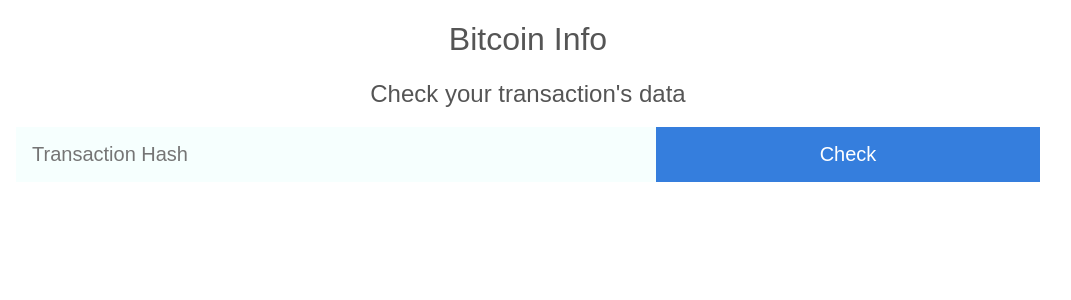
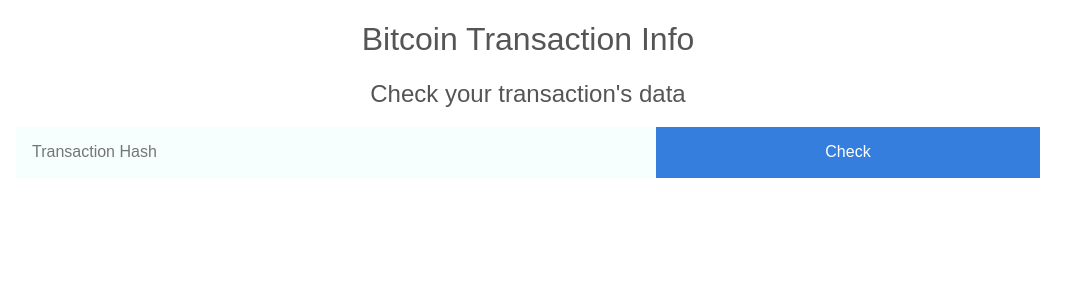
Before and after one commit to dominikazaleska/bitcoin-info, a React (Create React App) app: page / in a window 1280 px wide. Shown: the top 300 px of the page, without its empty margins (112-1183 px from the left). Built offline with nearby package versions, Linux system fonts and the light colour scheme.

Commit message:
favicon change, new titles

```diff
--- a/package.json
+++ b/package.json
@@ -6,6 +6,7 @@
     "react": "^16.3.2",
     "react-dom": "^16.3.2",
     "react-scripts": "1.1.4",
+    "react-vis": "^1.9.2",
     "tachyons": "^4.9.1"
   },
   "scripts": {
--- a/public/index.html
+++ b/public/index.html
@@ -19,7 +19,7 @@
       work correctly both with client-side routing and a non-root public URL.
       Learn how to configure a non-root public URL by running `npm run build`.
     -->
-    <title>React App</title>
+    <title>Bitcoin transaction Info</title>
   </head>
   <body>
     <noscript>
--- a/src/App.js
+++ b/src/App.js
@@ -63,7 +63,7 @@
     if(this.state.input==='') {
       return (
         <div className="App">
-            <h1 className='avenir mid-gray'>Bitcoin Info</h1>
+            <h1 className='avenir mid-gray'>Bitcoin Transaction Info</h1>
             <h2 className='avenir mid-gray'>Check your transaction's data</h2>
             <SearchBox
               onInputChange={this.onInputChange}
--- a/src/SearchBox.js
+++ b/src/SearchBox.js
@@ -3,9 +3,9 @@
 const SearchBox = ({ onInputChange, onButtonSubmit }) => {
 	return (
 		<div>
-			<input className='f4 pa3 w-50 center bn bg-washed-blue truncated' type='text' placeholder="Transaction Hash" onChange={onInputChange}/>
+			<input className='f5 pa3 w-50 center bn bg-washed-blue truncated' type='text' placeholder="Transaction Hash" onChange={onInputChange}/>
 			<button
-				className='w-30 f4 link pv3 white bg-blue b--none'
+				className='w-30 f5 link pv3 white bg-blue b--none'
 				onClick={onButtonSubmit}>Check</button>
 		</div>
 	);
--- a/src/Table.js
+++ b/src/Table.js
@@ -14,7 +14,7 @@
 	return (
 		<div className='pa4'>
       <div className='overflow-auto'>
-			  <table className='f4 w-100 mw8 center'>
+			  <table className='f5 w-100 mw8 center'>
           <tbody className='1h-copy pa4'>
             <tr>
               <td className='pv3 pl3 pr3 b--black-10 b--dashed bw1 mw4 truncate'>Block index</td>
```
Also changed, not shown: 2 other files (tests, documents, lock files or other folders).
